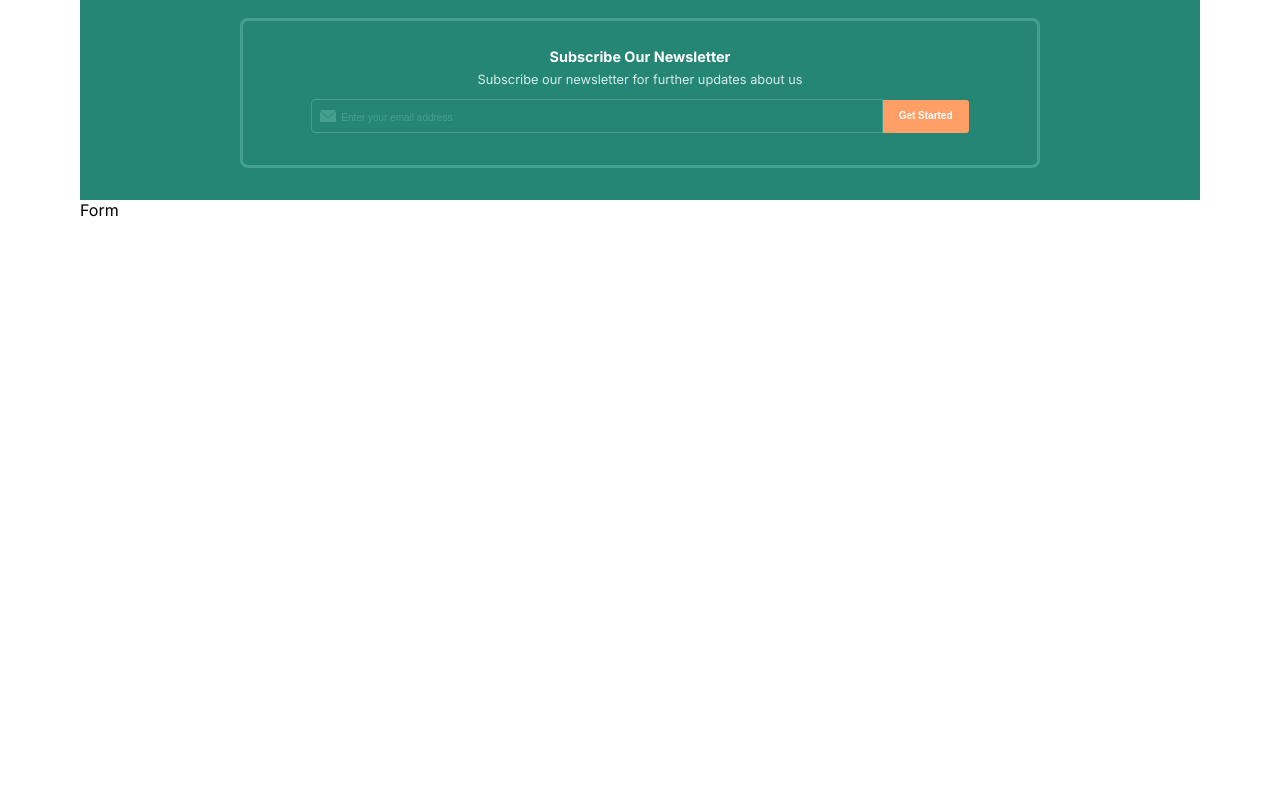
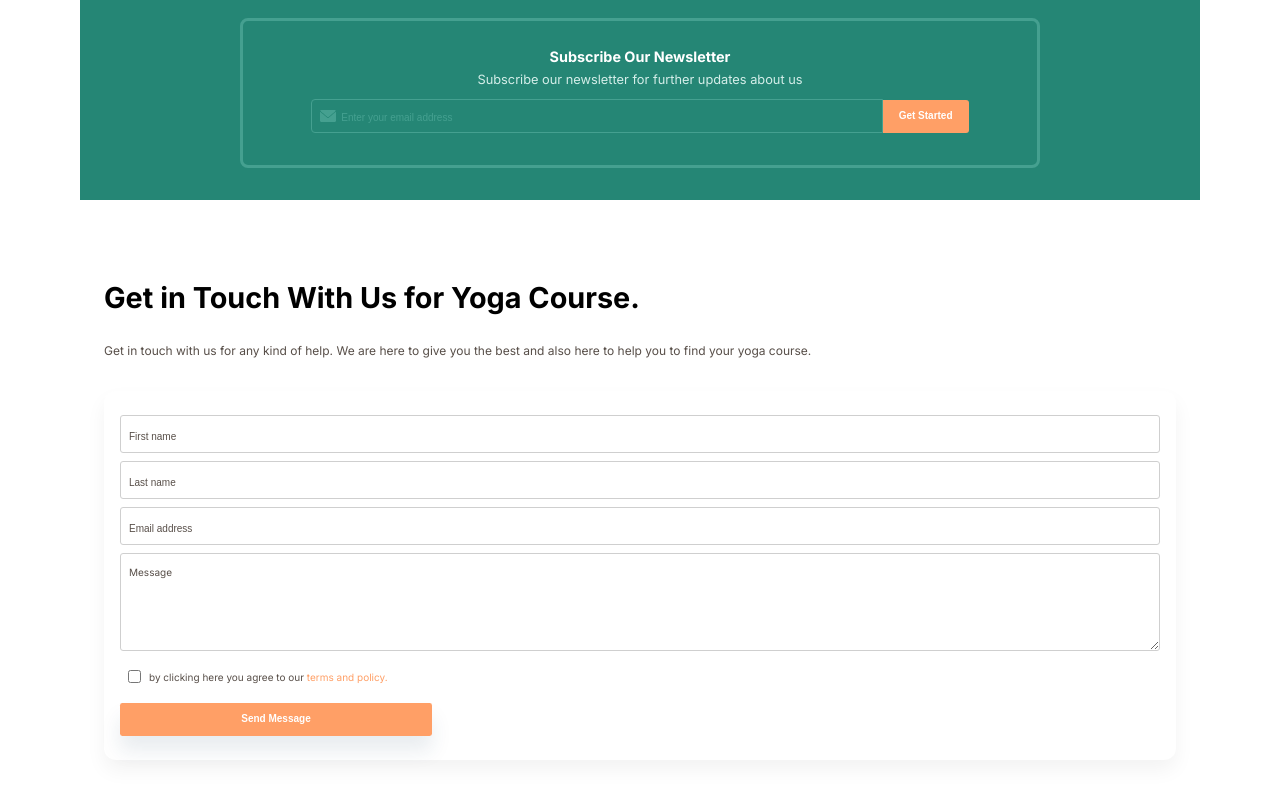
Before and after one commit to RopeJuve/YogaCourse, a React (Create React App) app: page / in a window 1280 px wide. Shown: the part 3674-4474 px from the top of the page. Before the commit the page ends 3974 px from the top, so only its background shows below. Built offline with nearby package versions, Linux system fonts and the light colour scheme.

Commit message:
Form Component

```diff
--- a/src/components/Form/Form.css
+++ b/src/components/Form/Form.css
@@ -0,0 +1,88 @@
+.form__container {
+    padding: 5rem 1.5rem;
+}
+
+.form__wraper>h1 {
+    max-width: 90%;
+    font-weight: 700;
+    font-size: 1.8rem;
+    line-height: 36px;
+    margin-bottom: 1.5rem;
+}
+
+
+.form__wraper>p {
+    max-width: 90%;
+    font-weight: 400;
+    font-size: 12px;
+    line-height: 22px;
+    color: #584F49;
+    margin-bottom: 1.8rem;
+}
+
+.form__form-wraper {
+    padding: 1.5rem 1rem;
+    display: grid;
+    gap: 0.5rem;
+    background: #FFFFFF;
+    box-shadow: 0px 10px 20px rgba(0, 0, 0, 0.05);
+    border-radius: 12.0645px;
+}
+
+.form__form-wraper>textarea {
+    font-family: 'Inter';
+    padding: 0.5rem;
+    font-weight: 400;
+    font-size: 10px;
+    line-height: 20px;
+    background-color: transparent;
+    border: 1px solid #CFCFCF;
+    border-radius: 3.01613px;
+    color: #584F49;
+    outline: none;
+}
+
+.form__form-wraper>textarea::placeholder {
+    font-family: 'Inter';
+    color: #584F49;
+    font-weight: 400;
+    font-size: 10px;
+    line-height: 20px;
+}
+
+
+.checked-box {
+    display: flex;
+    align-items: center;
+}
+
+.checked-box>p {
+    font-weight: 400;
+    font-size: 10px;
+    line-height: 20px;
+    color: #584F49;
+}
+
+.checked-box a {
+    color: #FF9F66;
+    cursor: pointer;
+}
+
+.form__form-wraper>button {
+    width: 30%;
+    padding: 0.4rem;
+    border: none;
+    box-shadow: 0px 14.4774px 20.5097px rgba(32, 70, 100, 0.1);
+    border-radius: 2.4129px;
+    background-color: #FF9F66;
+    color: white;
+    font-weight: 600;
+    font-size: 10px;
+    line-height: 20px;
+}
+
+.form__form-wraper>button:hover {
+    background-color: white;
+    color: #FF9F66;
+    outline: 1px solid #FF9F66;
+}
--- a/src/components/Form/Form.jsx
+++ b/src/components/Form/Form.jsx
@@ -1,9 +1,29 @@
-import './Form.css'
+import "./Form.css";
+import Input from "./Imput";
 
 const Form = () => {
   return (
-    <div>Form</div>
-  )
-}
+    <div className="form__container">
+      <div className="form__wraper">
+        <h1>Get in Touch With Us for Yoga Course.</h1>
+        <p>
+          Get in touch with us for any kind of help. We are here to give you the
+          best and also here to help you to find your yoga course.
+        </p>
+        <div className="form__form-wraper">
+          <Input type="text" placeholder="First name" />
+          <Input type="text" placeholder="Last name" />
+          <Input type="email" placeholder="Email address" />
+          <textarea rows="4" placeholder="Message" wrap="soft" />
+          <div className="checked-box">
+            <Input type="checkbox" placeholder="" />
+            <p>by clicking here you agree to our <a href="/">terms and policy.</a></p>
+          </div>
+          <button>Send Message</button>
+        </div>
+      </div>
+    </div>
+  );
+};
 
-export default Form
+export default Form;
--- /dev/null
+++ b/src/components/Form/Imput.jsx
@@ -0,0 +1,13 @@
+import './Input.css'
+
+const Input = ({type, placeholder}) => {
+    const border = placeholder === '' ? 'border-none' : ''
+
+  return (
+    <div className={`input__wraper  ${border}`}>
+      <input type={type} placeholder={placeholder} />
+    </div>
+  );
+}
+
+export default Input
--- /dev/null
+++ b/src/components/Form/Input.css
@@ -0,0 +1,22 @@
+.input__wraper {
+    padding: 0.5rem;
+    border: 1px solid #CFCFCF;
+    border-radius: 3.01613px;
+}
+
+.border-none{
+    border: none;
+}
+
+.input__wraper>input {
+    border: none;
+    outline: none;
+    color: #584F49;
+}
+
+.input__wraper>input::placeholder {
+    color: #584F49;
+    font-weight: 400;
+    font-size: 10px;
+    line-height: 20px;
+}
--- a/src/components/Newsletter/Newsletters.jsx
+++ b/src/components/Newsletter/Newsletters.jsx
@@ -9,7 +9,7 @@ const Newsletters = () => {
         <p>Subscribe our newsletter for further updates about us</p>
         <div className="newsletter__email-flex">
           <div className="email-input">
-            <img src={email} alt='email' />
+            <img src={email} alt="email" />
             <input type="email" placeholder="Enter your email address" />
           </div>
           <button>Get Started</button>
--- a/src/components/Testimonials/Testimonials.css
+++ b/src/components/Testimonials/Testimonials.css
@@ -22,7 +22,7 @@
     margin-bottom: 1rem;
 }
 
-.testimonials__card > img{
+.testimonials__card>img {
     transform: translateY(-2rem);
     margin-bottom: -3.5rem;
 }
@@ -43,7 +43,7 @@
     color: #1C0A0A;
 }
 
-@media screen and (min-width: 800px){
+@media screen and (min-width: 800px) {
     .testimonials__wrapper {
         margin: 0 auto;
         width: 70%;
--- a/src/components/Testimonials/Testimonials.jsx
+++ b/src/components/Testimonials/Testimonials.jsx
@@ -1,6 +1,6 @@
 import "./Testimonials.css";
-import icon from '../../assets/Mask Group.png'
-import arrow from '../../assets/Arrow.png'
+import icon from "../../assets/Mask Group.png";
+import arrow from "../../assets/Arrow.png";
 
 const Testimonials = () => {
   return (
```
